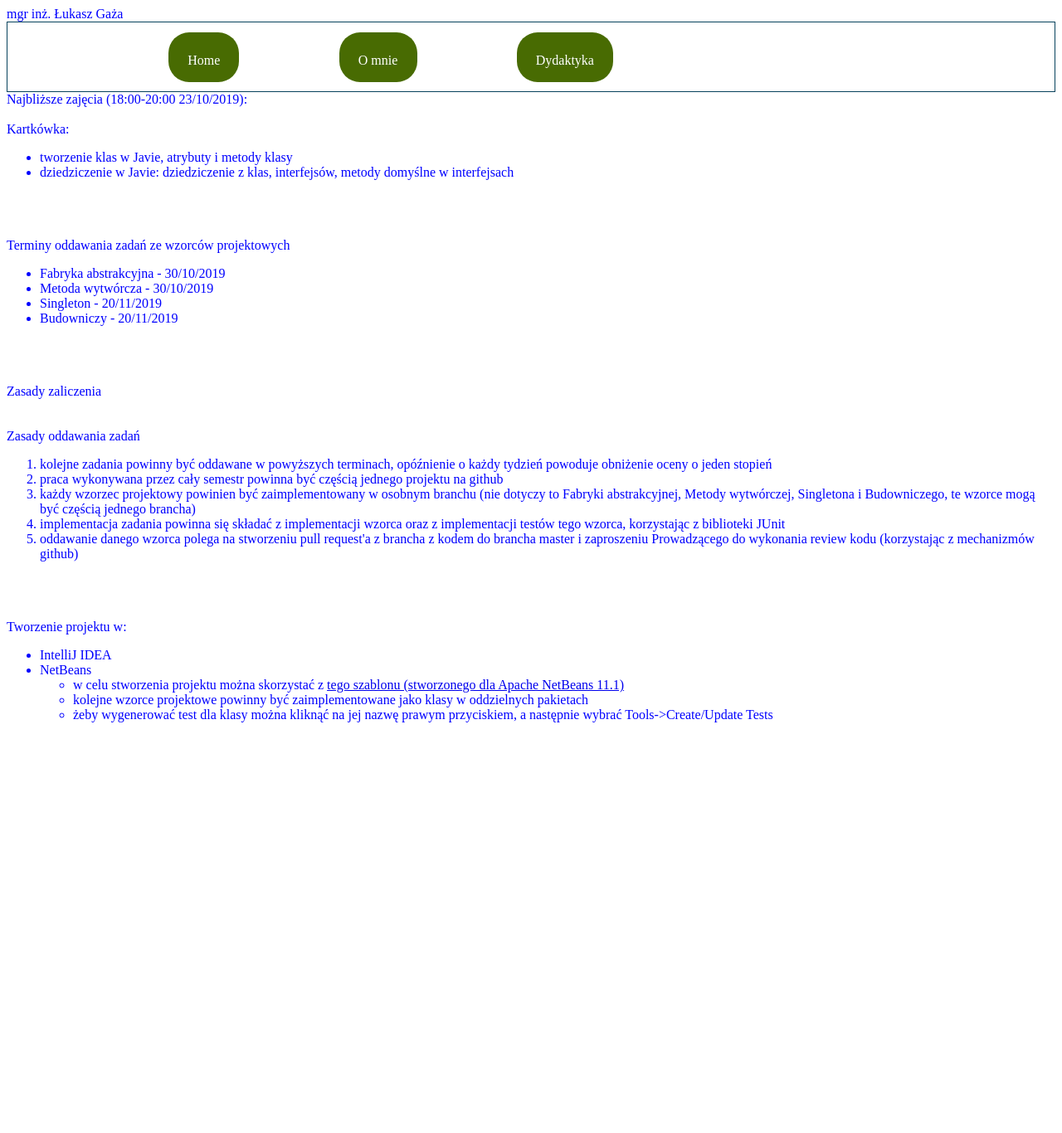
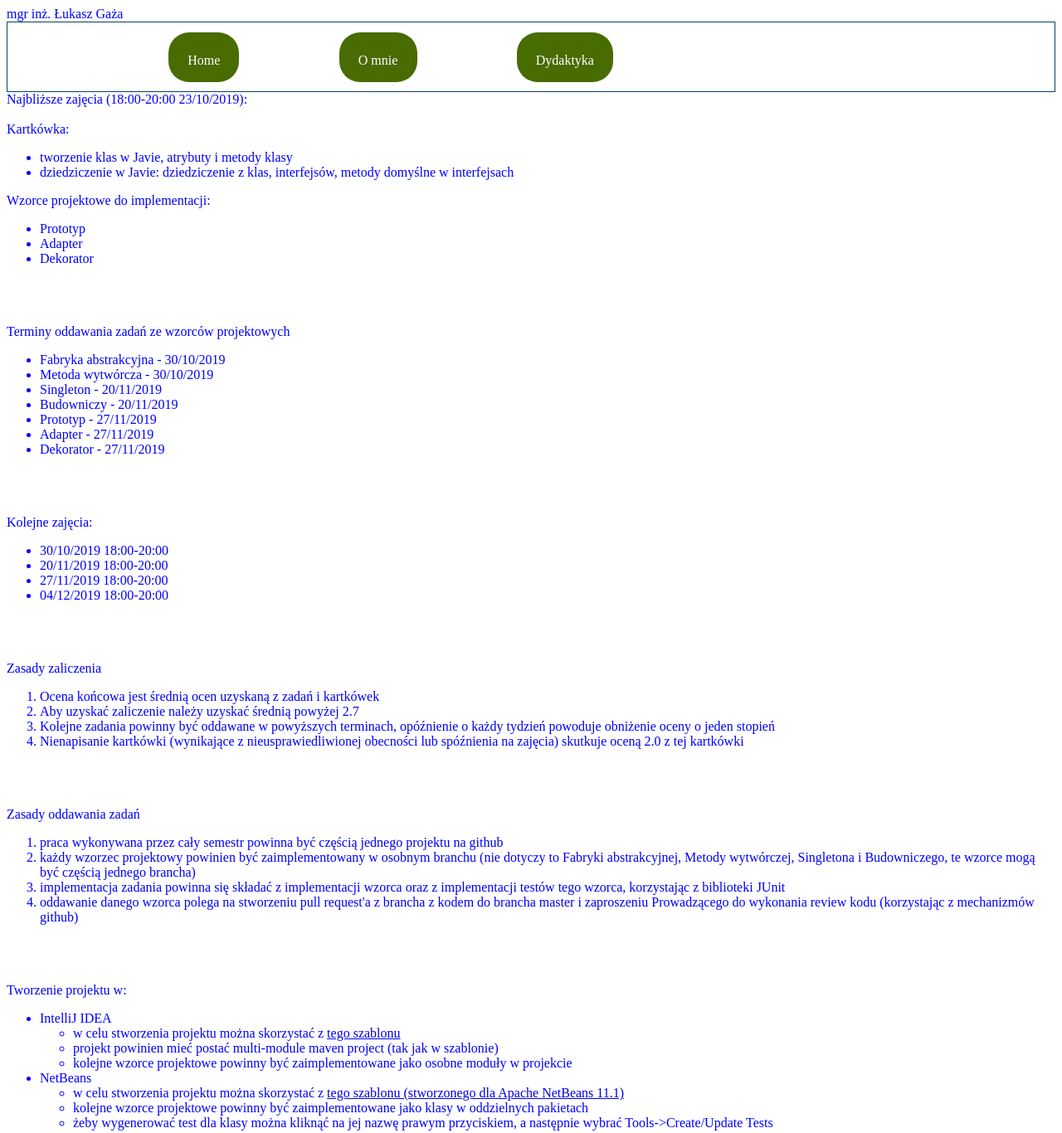
Before and after one commit to lukaszgaza/lukaszgaza-www, a plain HTML site: page object-oriented-programming.html in a window 1280 px wide. Shown: the whole page at 83% size. Before the commit the page ends 887 px from the top, so only its background shows below. Drawn offline with Linux system fonts and the light colour scheme.

Commit message:
Added sample intellij project

```diff
--- a/object-oriented-programming.html
+++ b/object-oriented-programming.html
@@ -18,6 +18,12 @@
 			<li>tworzenie klas w Javie, atrybuty i metody klasy</li>
 			<li>dziedziczenie w Javie: dziedziczenie z klas, interfejsów, metody domyślne w interfejsach</li>
 		</ul>
+		Wzorce projektowe do implementacji:
+		<ul>
+			<li>Prototyp</li>
+			<li>Adapter</li>
+			<li>Dekorator</li>
+		</ul>
 
 		<br><br><br>
 		Terminy oddawania zadań ze wzorców projektowych
@@ -26,15 +32,32 @@
 			<li>Metoda wytwórcza - 30/10/2019</li>
 			<li>Singleton - 20/11/2019</li>
 			<li>Budowniczy - 20/11/2019</li>
+			<li>Prototyp - 27/11/2019</li>
+			<li>Adapter - 27/11/2019</li>
+			<li>Dekorator - 27/11/2019</li>
+		</ul>
+
+		<br><br><br>
+		Kolejne zajęcia:
+		<ul>
+			<li>30/10/2019 18:00-20:00</li>
+			<li>20/11/2019 18:00-20:00</li>
+			<li>27/11/2019 18:00-20:00</li>
+			<li>04/12/2019 18:00-20:00</li>
 		</ul>
 
 		<br><br><br>
 		Zasady zaliczenia
+		<ol>
+			<li>Ocena końcowa jest średnią ocen uzyskaną z zadań i kartkówek</li>
+			<li>Aby uzyskać zaliczenie należy uzyskać średnią powyżej 2.7</li>
+			<li>Kolejne zadania powinny być oddawane w powyższych terminach, opóźnienie o każdy tydzień powoduje obniżenie oceny o jeden stopień</li>
+			<li>Nienapisanie kartkówki (wynikające z nieusprawiedliwionej obecności lub spóźnienia na zajęcia) skutkuje oceną 2.0 z tej kartkówki</li>
+		</ol>
 
 		<br><br><br>
 		Zasady oddawania zadań
 		<ol>
-			<li>kolejne zadania powinny być oddawane w powyższych terminach, opóźnienie o każdy tydzień powoduje obniżenie oceny o jeden stopień</li>
 			<li>praca wykonywana przez cały semestr powinna być częścią jednego projektu na github</li>
 			<li>każdy wzorzec projektowy powinien być zaimplementowany w osobnym branchu (nie dotyczy to Fabryki abstrakcyjnej, Metody wytwórczej, Singletona i Budowniczego, te wzorce mogą być częścią jednego brancha)</li>
 			<li>implementacja zadania powinna się składać z implementacji wzorca oraz z implementacji testów tego wzorca, korzystając z biblioteki JUnit</li>
@@ -45,6 +68,11 @@
 		Tworzenie projektu w:
 		<ul>
 			<li>IntelliJ IDEA</li>
+			<ul>
+				<li>w celu stworzenia projektu można skorzystać z <a href="intellij-sample-project.zip">tego szablonu</a></li>
+				<li>projekt powinien mieć postać multi-module maven project (tak jak w szablonie)</li>
+				<li>kolejne wzorce projektowe powinny być zaimplementowane jako osobne moduły w projekcie</li>
+			</ul>
 			<li>NetBeans</li>
 			<ul>
 				<li>w celu stworzenia projektu można skorzystać z <a href="netbeans-sample-project.zip">tego szablonu (stworzonego dla Apache NetBeans 11.1)</a></li>
```
Also changed, not shown: 3 other files.
